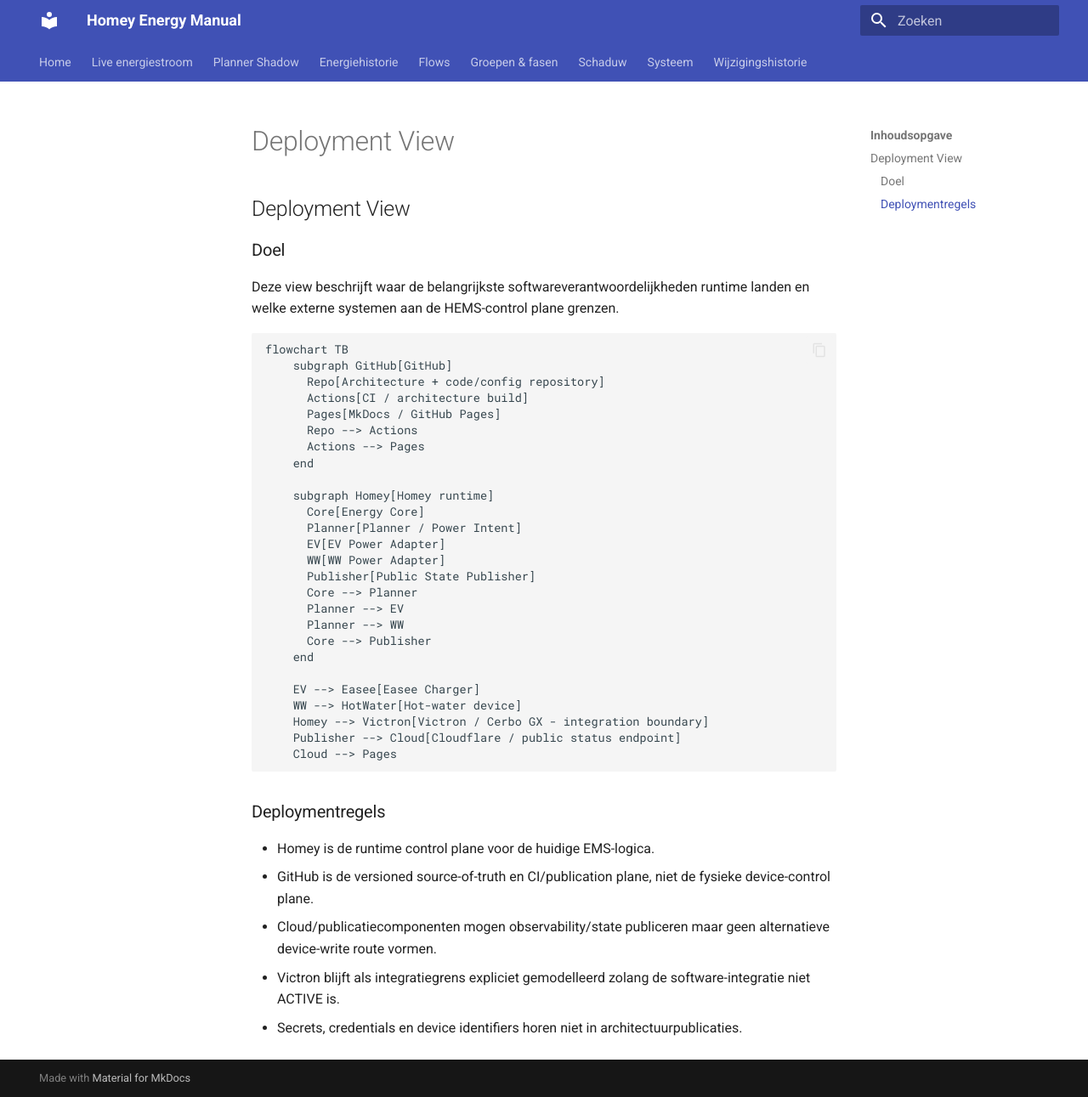
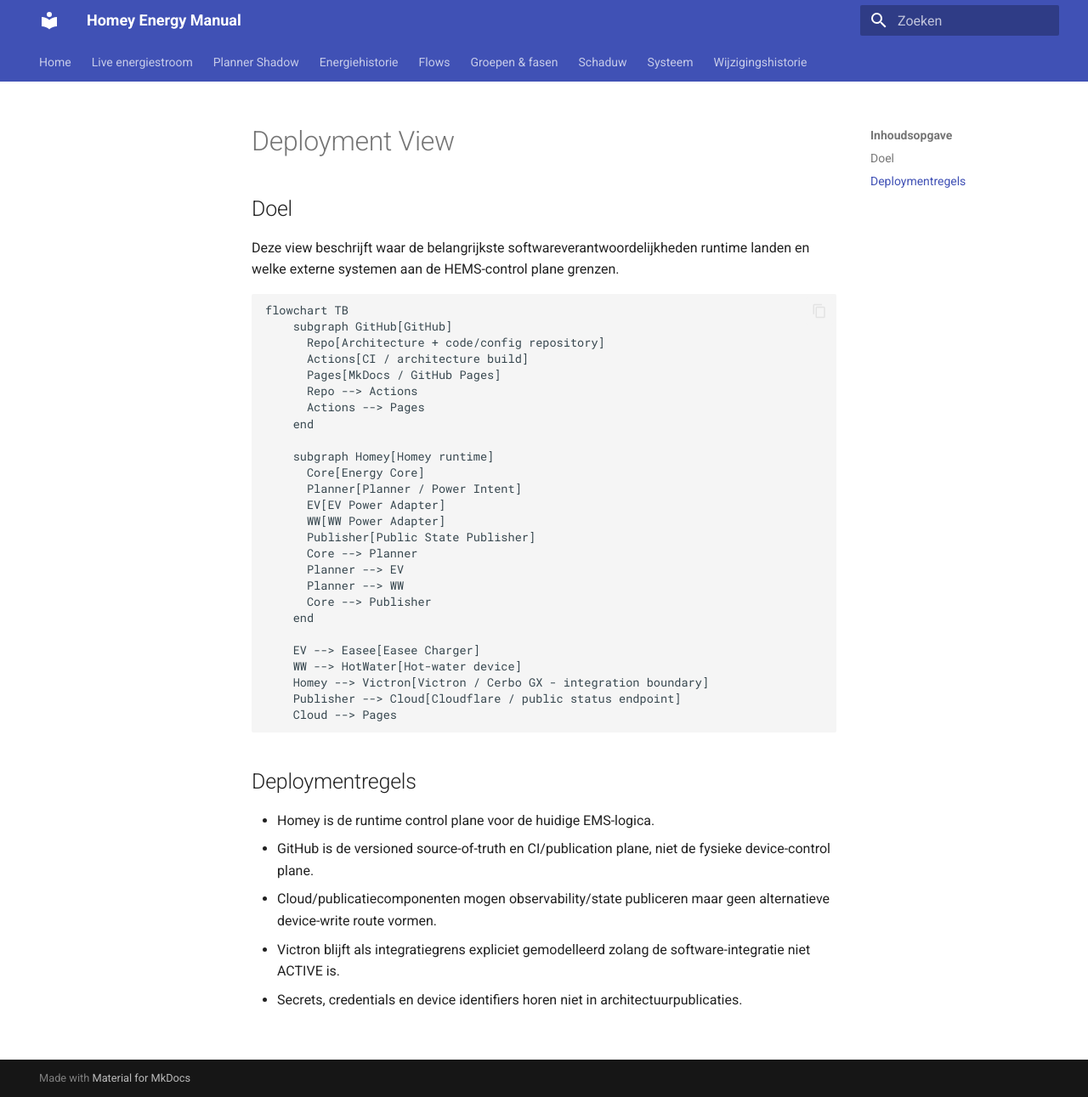
Before and after one commit to OnsKasteeltje/homey-energy-manual, an MkDocs documentation site: the page built from docs/software-architecture/architecture/07-deployment-view.md, in a window 1280 px wide and 1291 px high. Shown: the whole window at 85% size. Built offline with MkDocs 1.6.1 and Material for MkDocs 9.7.7, drawn with Linux system fonts in a browser that asks for light colours.

Commit message:
fix(docs): use H1 deployment module title

````diff
--- a/docs/software-architecture/architecture/07-deployment-view.md
+++ b/docs/software-architecture/architecture/07-deployment-view.md
@@ -9,9 +9,9 @@
   - docs/software-architecture/components/
 ---
 
-## Deployment View
+# Deployment View
 
-### Doel
+## Doel
 
 Deze view beschrijft waar de belangrijkste softwareverantwoordelijkheden runtime landen en welke externe systemen aan de HEMS-control plane grenzen.
 
@@ -44,7 +44,7 @@
     Cloud --> Pages
 ```
 
-### Deploymentregels
+## Deploymentregels
 
 - Homey is de runtime control plane voor de huidige EMS-logica.
 - GitHub is de versioned source-of-truth en CI/publication plane, niet de fysieke device-control plane.
````
